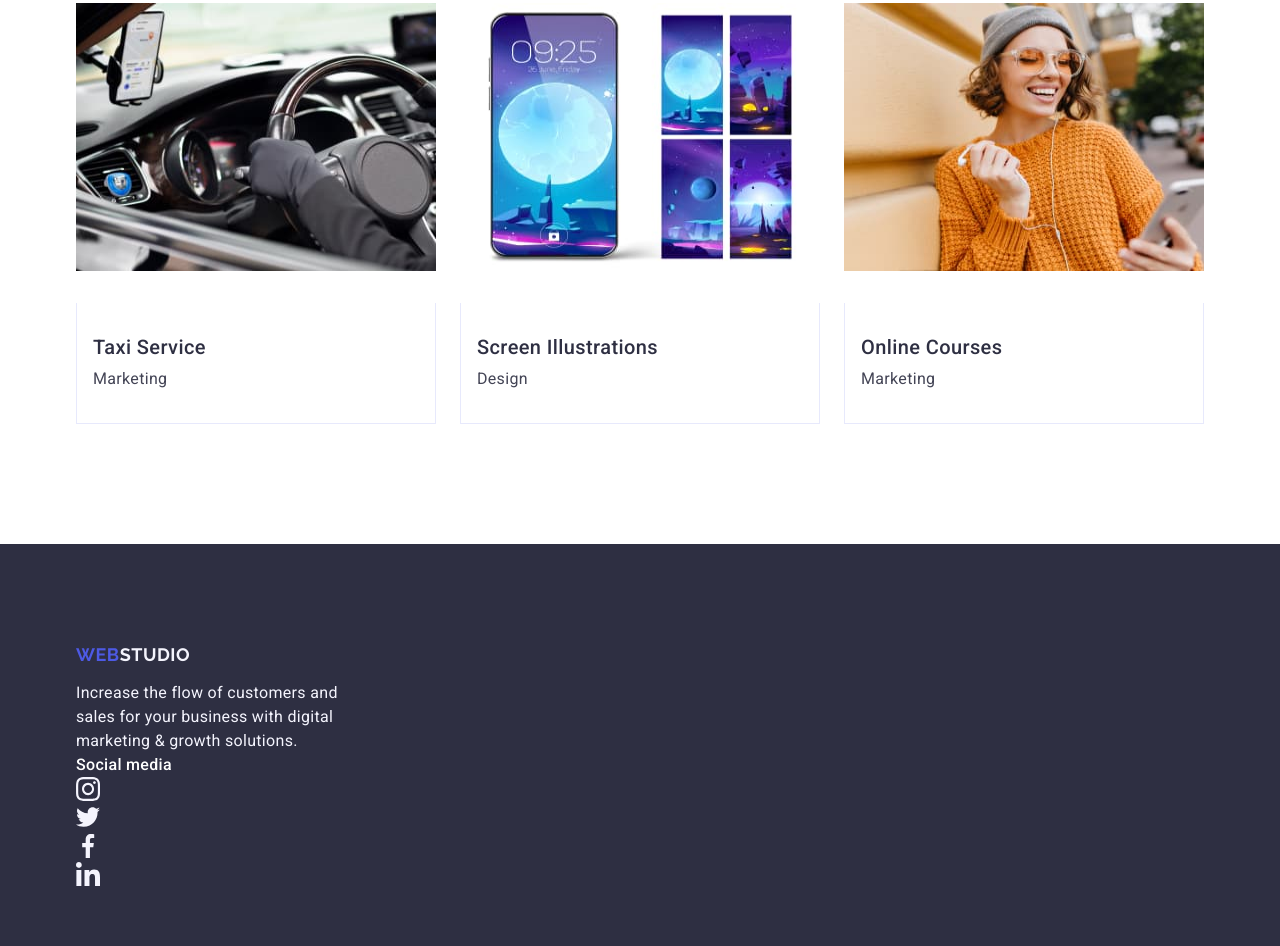
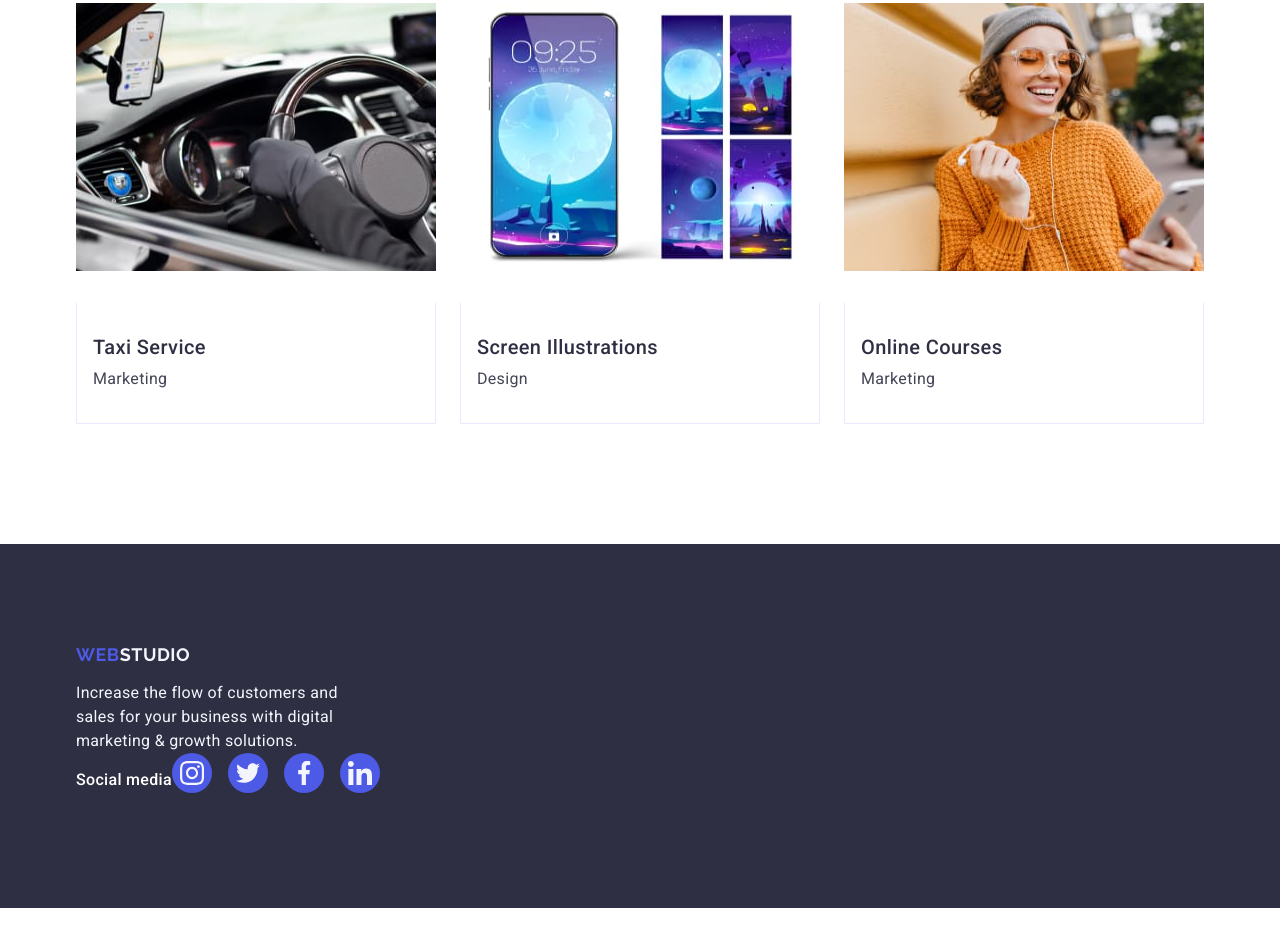
Before and after one commit to Svitlan-ka/goit-markup-hw-04, a plain HTML site: page index.html in a window 1280 px wide. Shown: the part 2690-3636 px from the top of the page. After the commit the page ends 3598 px from the top, so only its background shows below. Drawn offline with nearby package versions, Linux system fonts and the light colour scheme.

Commit message:
app css file

```diff
--- a/css/styles.css
+++ b/css/styles.css
@@ -522,19 +522,58 @@ margin-bottom: 16px;
         max-width: 264px;
 }
 
+.footer-logo-wrap {
+        margin-right: 120px;
+}
+
 .footer-social-media {
         font-weight: 500;
         font-size: 16px;
-        line-height: 150%;
+        line-height: 1.5;
         letter-spacing: 0.02em;
-        color: #fff;
-        display: flex;
-        gap: 24px;
-        width: calc((100% - 3 * 24px) / 2);
+        color: #FFFFFF;
+        margin-bottom: 16px;
 }
 
-.footer-list {}
+.footer-social-item {
+        font-weight: 500;
+        font-size: 16px;
+        line-height: 1.5;
+        letter-spacing: 0.02em;
+        color: #FFFFFF;
+}
 
 .footer-social-item {
+        width: 40px;
+        height: 40px;
+}
 
+.footer-social-link {
+        width: 100%;
+        height: 100%;
+        background-color: #4d5ae5;
+        border-radius: 50%;
+        display: flex;
+        align-items: center;
+        justify-content: center;
+        transition: background-color 250ms cubic-bezier(0.4, 0, 0.2, 1);;
 }
+
+.footer-social-link:hover,
+.footer-social-link:focus {
+        background-color: #31d0aa
+}
+
+.footer-social-icon {
+        fill: #f4f4fd;
+}
+
+.footer-list {
+        display: flex;
+        gap: 16px;
+}
+
+.footer-social-wrap {
+        display: flex;
+        align-items: baseline
+}
--- a/index.html
+++ b/index.html
@@ -433,6 +433,7 @@
 
     <footer class="footer">
       <div class="container">
+        <div class="footer-logo-wrap">
           <a class="footer-logo" href="./index.html"
             >Web<span class="footer-logo-color">Studio</span></a
           >
@@ -440,6 +441,8 @@
             Increase the flow of customers and sales for your business with
             digital marketing & growth solutions.
           </p>
+        </div>
+        <div class="footer-social-wrap">
           <p class="footer-social-media">Social media</p>
           <ul class="footer-list">
             <li class="footer-social-item">
@@ -472,6 +475,7 @@
             </li>
           </ul>
         </div>
+      </div>
     </footer>
   </body>
 </html>
```
Lines whose indentation alone changed are shown as unchanged.
